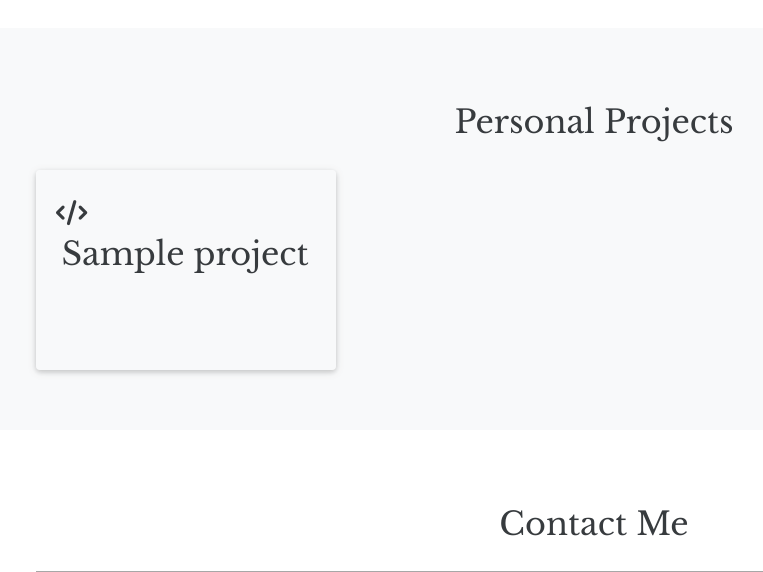
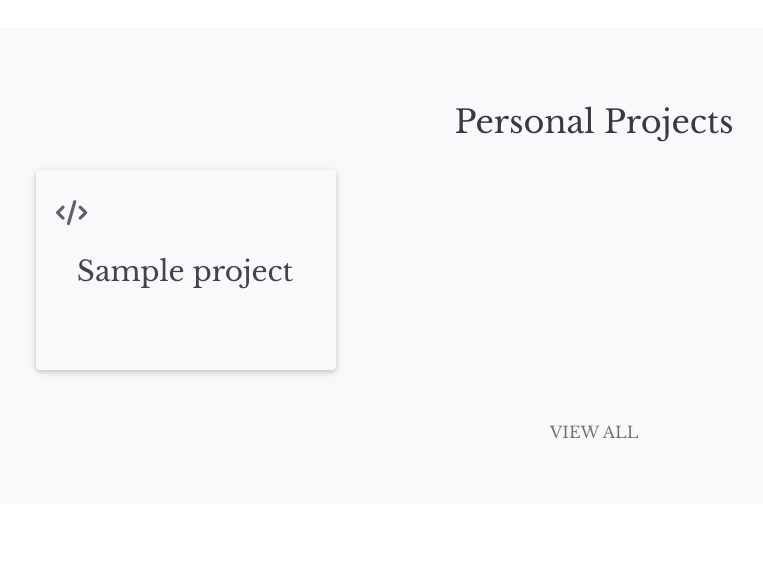
Before and after one commit to kunheeha/personalwebsite, a Flask app: template personalwebsite/templates/about.html in a window 1280 px wide. Shown: the part 936-1508 px from the top of the page, without its empty margins (46-809 px from the left). Run offline with Flask 3, Linux system fonts and the light colour scheme; tables that the repository leaves empty hold one stand-in row (values such as "Sample post"); the template is opened without the code that fills it: values that come from a table or form of the project are taken from there, most other values are stand-ins (such as "Sample title", 1, 10 or a date in 2020); grey boxes marked "Sample" are stand-in pictures; some libraries are stand-ins or nearby versions; grey boxes are pictures that could not be loaded.

Commit message:
project section styling and link to separate page

```diff
--- a/personalwebsite/static/css/styles.css
+++ b/personalwebsite/static/css/styles.css
@@ -423,13 +423,15 @@ ul li {
 
 .project-item-front h3 {
   text-align: center;
-  margin-bottom: 28px;
+  opacity: 0.95;
+  margin-top: 20px;
 }
 
 .project-item-front i {
   font-size: 25px;
   margin-bottom: 10px;
   margin-top: 10px;
+  opacity: 0.8;
 }
 
 .project-item-back h3 {
@@ -442,6 +444,22 @@ ul li {
   width: 100%;
 }
 
+.project-page-link {
+  text-align: center;
+  font-family: "Libre Baskerville", serif;
+  font-weight: 100;
+  opacity: 0.6;
+  margin-top: 50px;
+}
+
+.internal-links {
+  color: black;
+  text-decoration: none;
+}
+
+.internal-links:hover {
+  cursor: pointer;
+}
 /* ---------------------------------- */
 /* Contact */
 /* ---------------------------------- */
--- a/personalwebsite/templates/about.html
+++ b/personalwebsite/templates/about.html
@@ -82,7 +82,7 @@
           <div class="project-item-inner shadow-1 white-bg">
             <div class="project-item-front white-bg">
               {{ project_icon(project.webapp) }}
-              <h3 class="h2">{{ project.name }}</h3>
+              <h3>{{ project.name }}</h3>
             </div>
             <div class="project-item-back white-bg">
               <h3 class="h4">{{ project.name }}</h3>
@@ -98,6 +98,9 @@
         </div>
       </div>
       {% endfor %}
+    </div>
+    <div class="project-page-link">
+      <a class="internal-links" href="#">VIEW ALL</a>
     </div>
   </div>
 </section>
```
